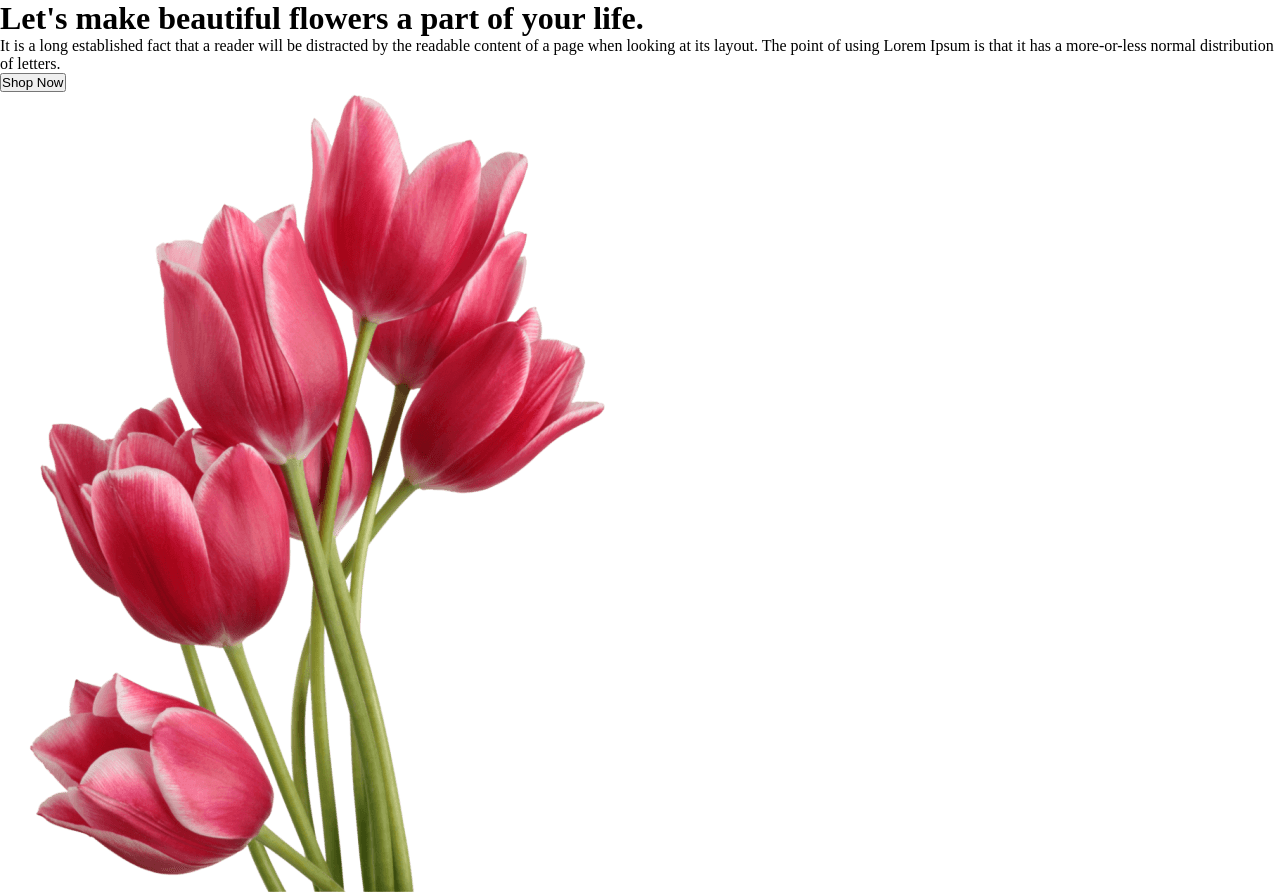
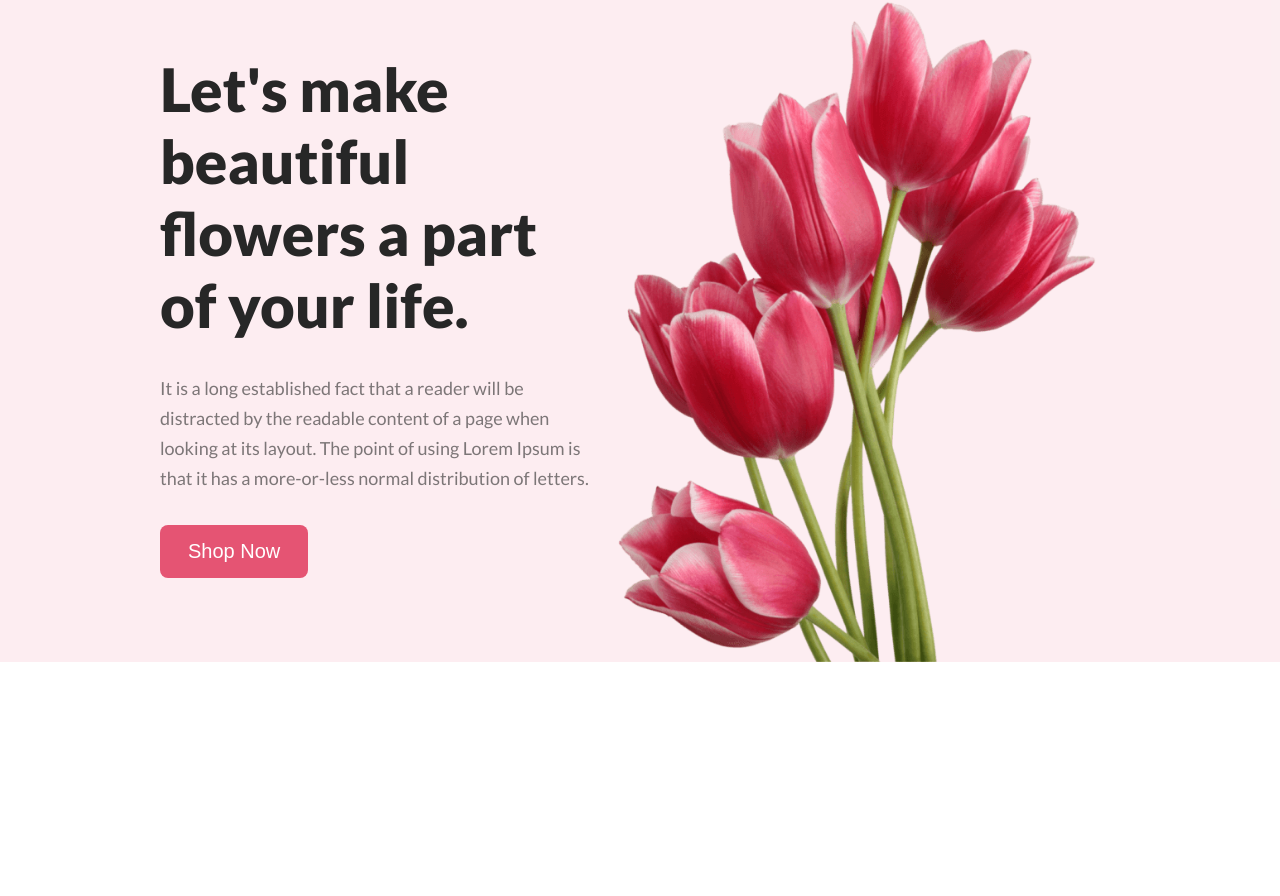
Before and after one commit to Emrandu1989/flower-shop, a plain HTML site: page index.html in a window 1280 px wide. After the commit the page ends 800 px from the top, so only its background shows below. Drawn offline with Linux system fonts and the light colour scheme.

Commit message:
added banner section

```diff
--- a/index.html
+++ b/index.html
@@ -8,7 +8,7 @@
 </head>
 <body>
       <header>
-            <div class="container">
+            <div class="container banner">
                 <div class="banner-text">
                    <h1>Let's make beautiful flowers a part of your life.</h1>
                    <p>It is a long established fact that a reader will be distracted by the readable content of a page when looking at its layout. The point of using Lorem Ipsum is that it has a more-or-less normal distribution of letters.</p>
--- a/styles/styles.css
+++ b/styles/styles.css
@@ -1,4 +1,57 @@
+ @import url('https://fonts.googleapis.com/css2?family=Lato:wght@400;700;900&display=swap');
+
 *{
     margin: 0;
     padding: 0;
+
 }
+/* header section styles */
+header{
+    background: rgba(229, 84, 115, 0.10);
+}
+p{
+color: rgba(39, 39, 39, 0.60);
+font-family: Lato;
+font-size: 18px;
+font-style: normal;
+font-weight: 400;
+line-height: 30px;
+}
+button{
+    border-radius: 8px;
+    background: #E55473;
+    color: #fff;
+    border: none;
+    font-size: 20px;
+    padding: 15px 28px;
+
+}
+.container{
+    width: 75%;
+    max-width: 1440px;
+    margin: 0 auto;
+
+}
+.banner{
+    display: flex;
+    justify-content: space-between;
+    align-items: center;
+}
+
+.banner .banner-text *{
+    margin-bottom: 32px;
+    max-width: 525px;
+}
+.banner .banner-text h1{
+    color: #272727;
+
+font-family: Lato;
+font-size: 60px;
+font-style: normal;
+font-weight: 800;
+line-height: normal;
+}
+.banner .banner-img img{
+    width: 100%;
+    vertical-align: middle;
+}
```
